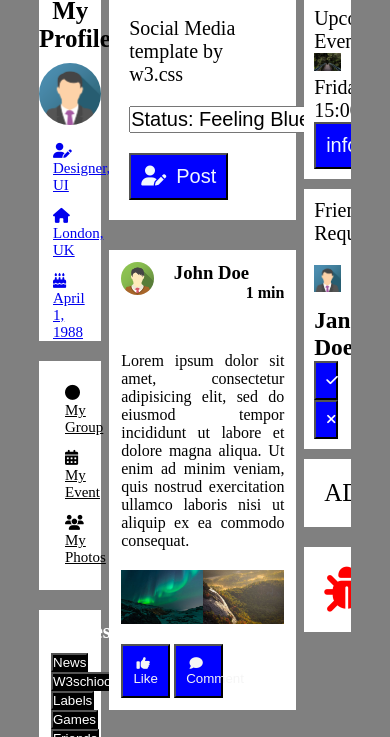
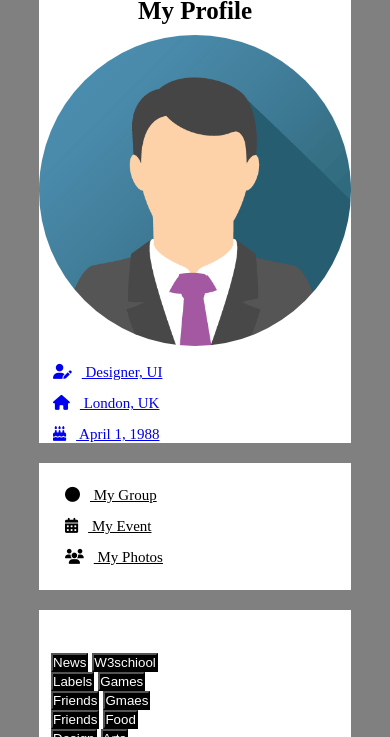
Before and after one commit to Rana2324/scial-media, a plain HTML site: page index.html in a window 390 px wide. Shown: the part 73-810 px from the top of the page. Drawn offline with Linux system fonts and the light colour scheme.

Commit message:
responsive social media

```diff
--- a/style.css
+++ b/style.css
@@ -372,3 +372,8 @@ body{
     font-size: 20px;
 }
 /*footer section end here*/
+@media only screen and (max-width:480px){
+    .leftsidebar,.maincontent,.rightsidebar{
+        width: 100%;
+    }
+}
```
